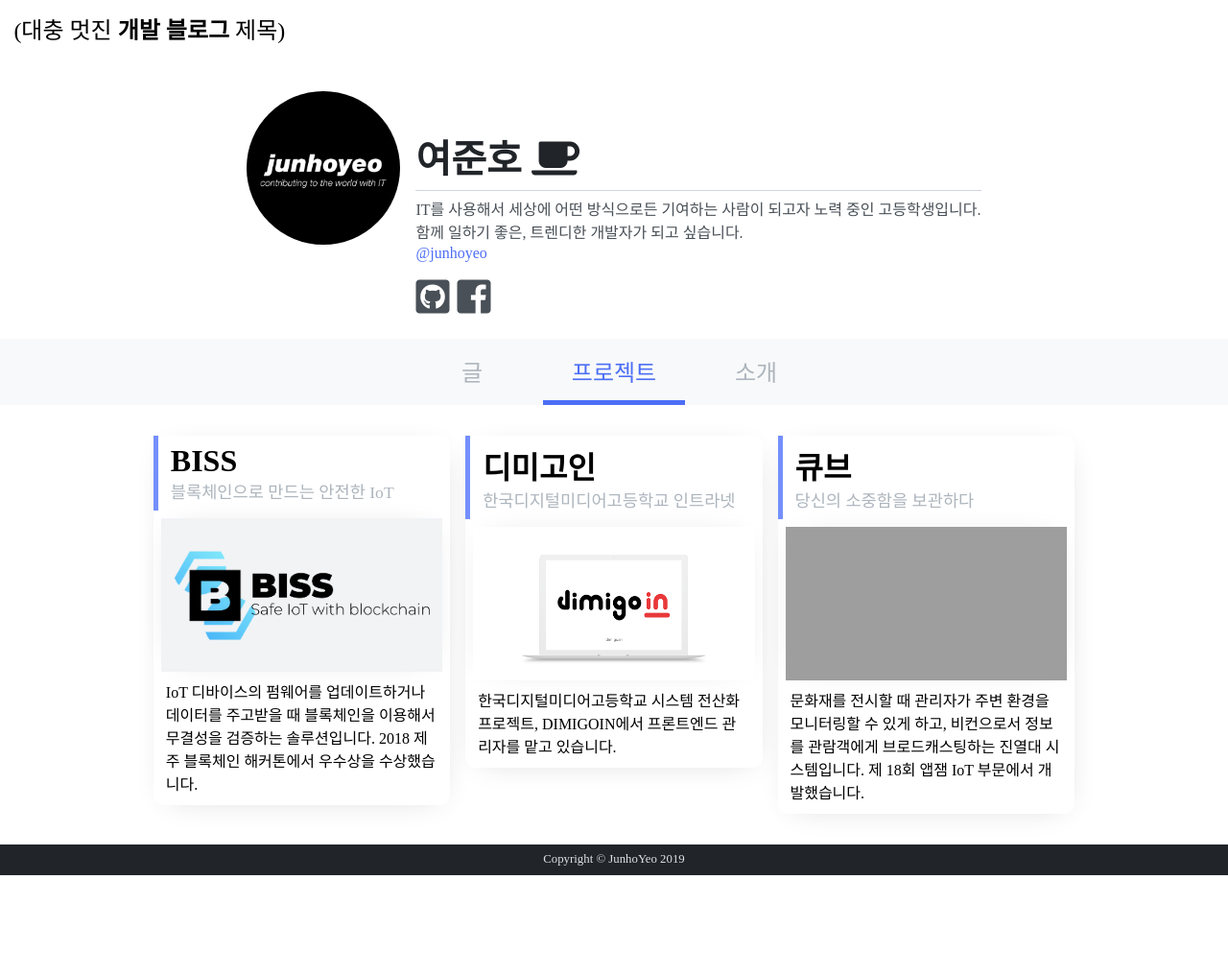
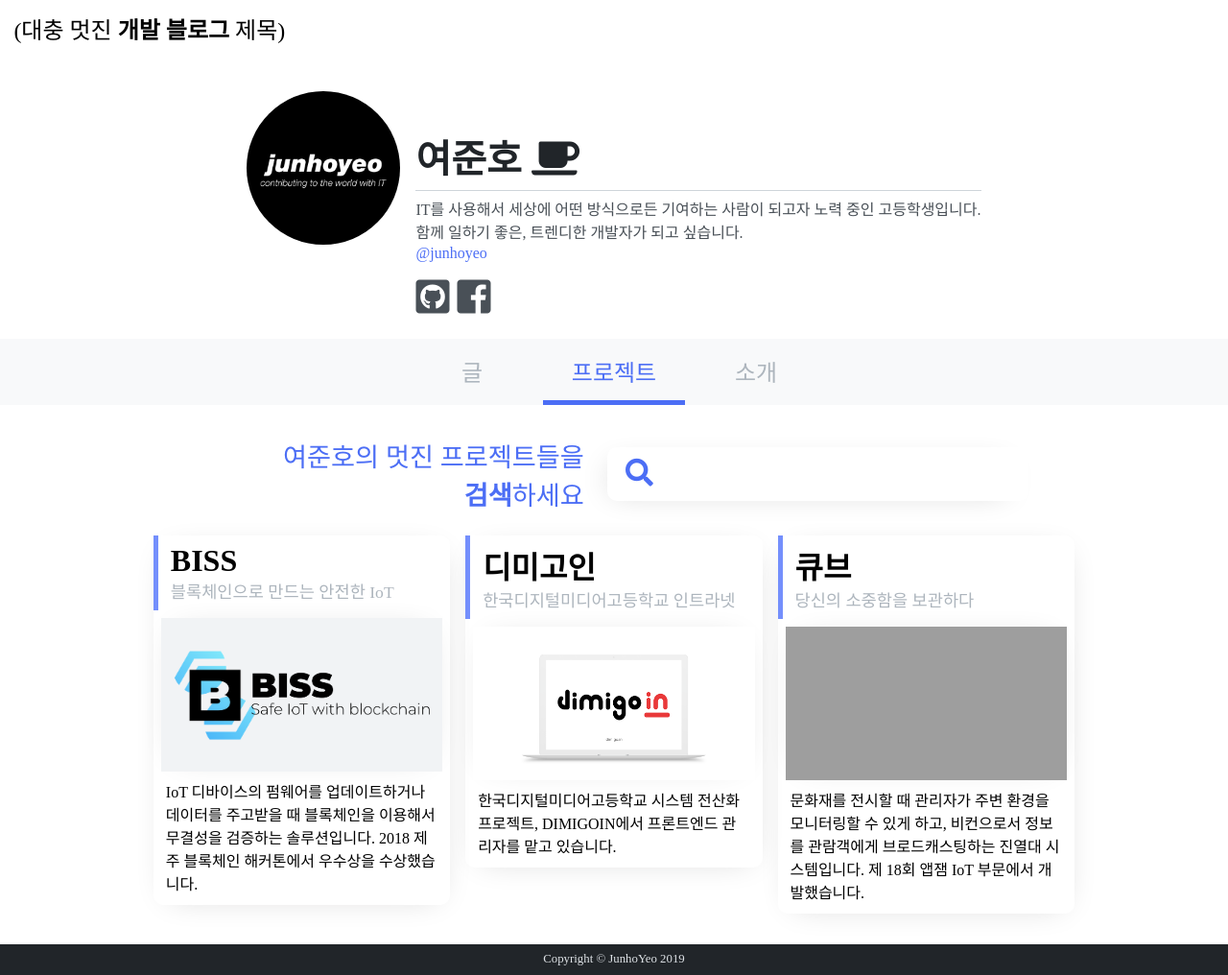
Before and after one commit to junhoyeo/blog-v1, a Jekyll site: the page built from projects.html, in a window 1280 px wide. Shown: the whole page at 96% size. Built offline with Jekyll 4.4.1, drawn with Linux system fonts in a browser that asks for light colours; some web fonts are replaced; before the commit the page ends 912 px from its top, so only the background shows below that; grey boxes are pictures that could not be loaded.

Commit message:
feat(projects): search function

```diff
--- a/_scss/blog.scss
+++ b/_scss/blog.scss
@@ -7,6 +7,7 @@
 @import "blog/posts";
 @import "blog/post";
 @import "blog/footer";
+@import "blog/search";
 @import "blog/projects";
 @import "blog/about";
 @import "blog/error";
--- a/_scss/blog/_projects.scss
+++ b/_scss/blog/_projects.scss
@@ -1,5 +1,5 @@
 .projects {
-  margin-top: 2rem;
+  margin-top: 1.5rem;
   margin-bottom: 4rem;
   width: 100%;
   font-size: 1.2em;
--- /dev/null
+++ b/_scss/blog/_search.scss
@@ -0,0 +1,61 @@
+.search {
+  margin-top: 2rem;
+  display: flex;
+  flex-direction: row;
+  align-items: center;
+  width: max-content;
+
+  &__desc {
+    color: #4c6ef5;
+    font-size: 1.7rem;
+    width: 100%;
+    word-break: keep-all;
+    text-align: right;
+    margin-right: 1.5rem;
+  }
+
+  &__bar {
+    width: 100%;
+    border-radius: 10px;
+    display: flex;
+    box-shadow: -10px 5px 32px -15px rgba(21, 19, 19, 0.2);
+    padding: 0.8rem;
+    padding-left: 1.2rem;
+    padding-right: 1.2rem;
+  }
+
+  &__input {
+    width: 100%;
+    font-size: 1.5rem;
+    box-sizing: border-box;
+    border: none;
+    outline: none;
+    caret-color: $brand;
+    color: #343a40;
+  }
+
+  .fa-search {
+    font-size: 1.8rem;
+    padding-right: 0.8rem;
+    color: $brand;
+  }
+
+  @media (max-width: 900px) {
+    width: 100%;
+
+    &__desc {
+      text-align: left;
+      margin: 0;
+    }
+  }
+
+  @media (max-width: 600px) {
+    width: 100%;
+    flex-direction: column;
+
+    &__bar {
+      width: auto;
+      margin-top: 1rem;
+    }
+  }
+}
--- a/projects.html
+++ b/projects.html
@@ -2,6 +2,21 @@
 layout: default
 permalink: projects
 ---
+
+<div class="content">
+  <div class="search">
+    <span class="search__desc">
+      여준호의 멋진 프로젝트들을 <strong>검색</strong>하세요
+    </span>
+    <div class="search__bar">
+      <i class="fas fa-search"></i>
+      <input
+        id="search"
+        class="search__input"
+        autofocus
+      />
+    </div>
+  </div>
 
   <div class="projects">
     {% for project in site.projects %}
@@ -32,3 +47,23 @@ permalink: projects
       </a>
     {% endfor %}
   </div>
+</div>
+
+<style>
+.content {
+  display: flex;
+  flex-direction: column;
+  align-items: center;
+}
+</style>
+
+<script>
+$(document).ready(function(){
+  $('#search').on('keyup', function() {
+    const value = $(this).val().toLowerCase();
+    $(".projects div.project").filter(function() {
+      $(this).toggle($(this).text().toLowerCase().indexOf(value) > -1)
+    });
+  });
+});
+</script>
```
Also changed, not shown: _scss/blog/_base.scss (+0 -8 lines). Lines whose indentation alone changed are shown as unchanged.
